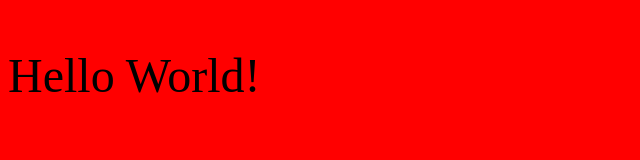
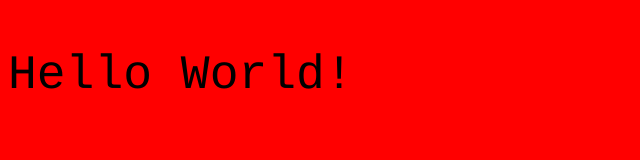
Before and after one commit to HazelNewt/hello-world, a plain HTML site: page index.html in a window 1280 px wide. Shown: the whole page, without its empty margins (0-640 px from the left). Drawn offline with Linux system fonts and the light colour scheme.

Commit message:
Update index.html

```diff
--- a/index.html
+++ b/index.html
@@ -3,7 +3,7 @@
 <head>
 <style>
   body {background-color:red}
-  p    {color:black;font-size:300%}
+  p    {color:black;font-size:300%;font-family:Courier;vertical-align:middle;horizontal-align:middle>
 </style>
 <title>hello-world!</title>
 </head>
```
